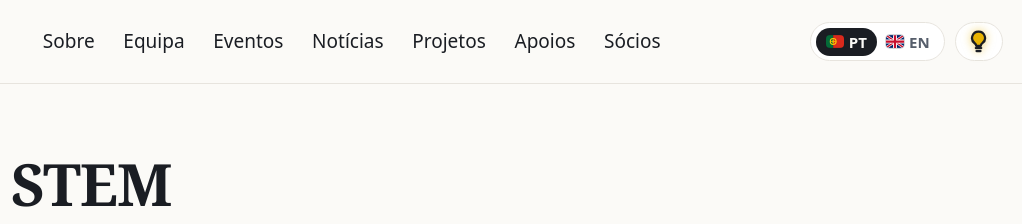
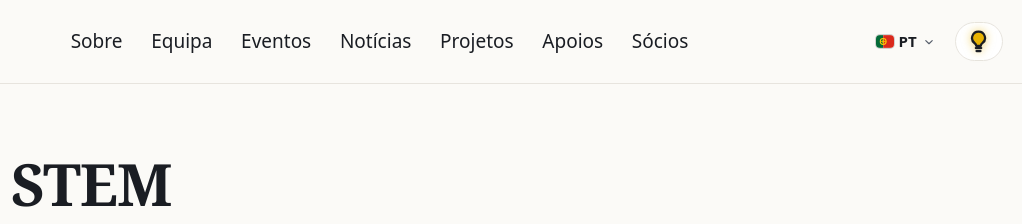
Before and after one commit to ajplink/webpage, an Astro site: page / in a window 1280 px wide. Shown: the top 224 px of the page, 258-1280 px from the left. Built offline with nearby package versions, Linux system fonts and the light colour scheme; Astro itself is replaced by a stand-in of ours.

Commit message:
ui(lang): dropdown back, borderless trigger
Replaces the segmented PT|EN pill with the flag dropdown (details/summary,
zero JS). The trigger has no border or chip fill — just flag + label +
chevron; the panel keeps the site's hairline border. No hover lift or
click scale (the earlier 'no after-click effects' rule).

```diff
--- a/src/components/LanguageSwitch.astro
+++ b/src/components/LanguageSwitch.astro
@@ -1,16 +1,16 @@
 ---
 /**
- * LanguageSwitch — segmented control: both languages visible at once, the
- * current one filled. Two links, one click, no menu — still zero JavaScript,
- * keyboard accessible, and the same control in the mobile nav panel.
- *
- * Alternatives considered (see TODO.md): a dropdown with full language
- * names and bigger flags, or a globe + code pill with a menu behind it.
+ * LanguageSwitch — flag dropdown linking to the same page in other locales.
+ * CSS-only (`<details>`), keyboard accessible, zero JavaScript. Every locale
+ * always exists for every route (content may fall back), so every entry is a
+ * real, working link. The trigger is borderless; the panel keeps the site's
+ * hairline border.
  */
 import { LOCALES, LOCALE_LABELS, HTML_LANG, type Locale } from '../config/site';
 import { alternates, type RouteKey } from '../i18n/routes';
 import { t } from '../i18n';
 import Flag from './Flag.astro';
+import Icon from './Icon.astro';
 
 interface Props {
   locale: Locale;
@@ -22,7 +22,12 @@ const { locale, routeKey, entrySlug } = Astro.props;
 const alt = alternates(routeKey, entrySlug);
 ---
 
-<div class="lang" role="group" aria-label={t(locale, 'a11y.language')}>
+<details class="lang">
+  <summary aria-label={t(locale, 'a11y.language')}>
+    <Flag {locale} width={18} />
+    <span class="lang-label">{LOCALE_LABELS[locale]}</span>
+    <Icon name="chevron" size={14} />
+  </summary>
   <ul>
     {
       LOCALES.map((l) => (
@@ -40,53 +45,82 @@ const alt = alternates(routeKey, entrySlug);
       ))
     }
   </ul>
-</div>
+</details>
 
 <style>
   .lang {
-    display: inline-flex;
-    line-height: 1.2;
+    position: relative;
     font-size: var(--step--1);
   }
 
-  .lang ul {
-    display: flex;
-    line-height: 1.2;
-    padding: var(--space-3xs);
-    margin: 0;
-    list-style: none;
-    background-color: var(--color-surface);
-    border: var(--border-width) solid var(--color-border);
-    border-radius: var(--radius-pill);
-  }
-
-  .lang li {
-    list-style: none;
-  }
-
-  .lang a {
+  .lang summary {
     display: inline-flex;
     gap: var(--space-3xs);
     align-items: center;
     padding: var(--space-3xs) var(--space-2xs);
-    font-size: var(--step--1);
-    font-weight: 650;
+    font-weight: 600;
+    color: var(--color-text);
+    cursor: pointer;
+    list-style: none;
+    border-radius: var(--radius-pill);
+    transition: background-color var(--duration) var(--ease);
+  }
+
+  .lang summary::-webkit-details-marker {
+    display: none;
+  }
+
+  .lang summary:hover {
+    background-color: var(--color-tint);
+  }
+
+  .lang summary :global(svg:last-child) {
     color: var(--color-text-muted);
+    transition: transform var(--duration) var(--ease);
+  }
+
+  .lang[open] summary :global(svg:last-child) {
+    transform: rotate(180deg);
+  }
+
+  .lang ul {
+    position: absolute;
+    right: 0;
+    z-index: 6;
+    min-width: 9rem;
+    padding: var(--space-3xs);
+    margin-top: var(--space-3xs);
+    list-style: none;
+    background-color: var(--color-surface);
+    border: var(--border-width) solid var(--color-border);
+    border-radius: var(--radius);
+    transform-origin: top right;
+    animation: lang-pop var(--duration) var(--ease) both;
+  }
+
+  @keyframes lang-pop {
+    from {
+      opacity: 0;
+      transform: translateY(-0.3rem);
+    }
+  }
+
+  .lang a {
+    display: flex;
+    gap: var(--space-2xs);
+    align-items: center;
+    padding: var(--space-2xs);
+    color: var(--color-text);
     text-decoration: none;
-    border-radius: var(--radius-pill);
-    transition:
-      color var(--duration) var(--ease),
-      background-color var(--duration) var(--ease);
+    border-radius: var(--radius-s);
   }
 
   .lang a:hover {
-    color: var(--color-text);
     background-color: var(--color-tint);
   }
 
-  /* the current language is a filled chip — the page background on ink */
   .lang a[aria-current='true'] {
-    color: var(--color-bg);
-    background-color: var(--color-text);
+    color: var(--color-primary);
+    background-color: var(--color-tint);
   }
 </style>
```
